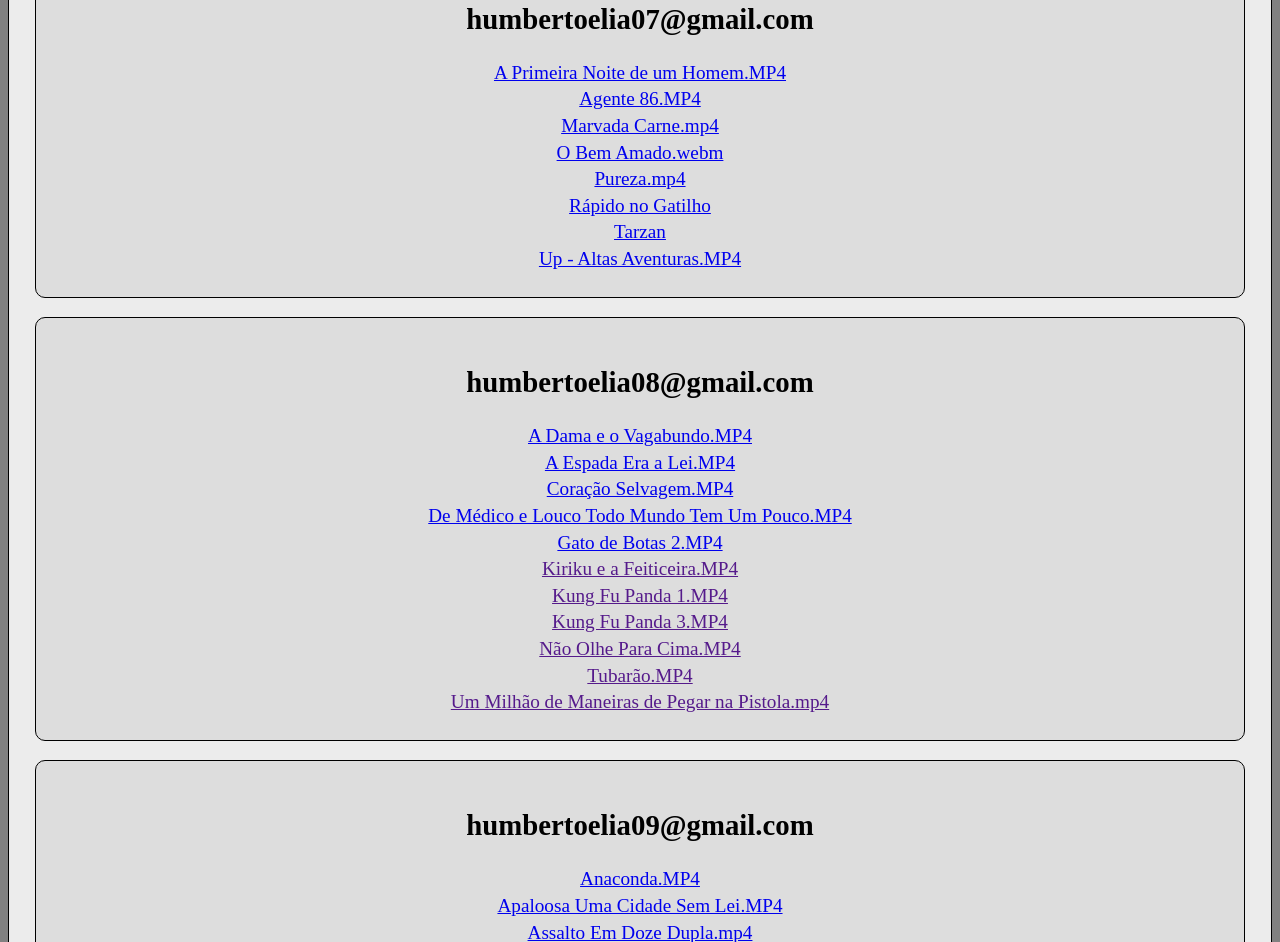
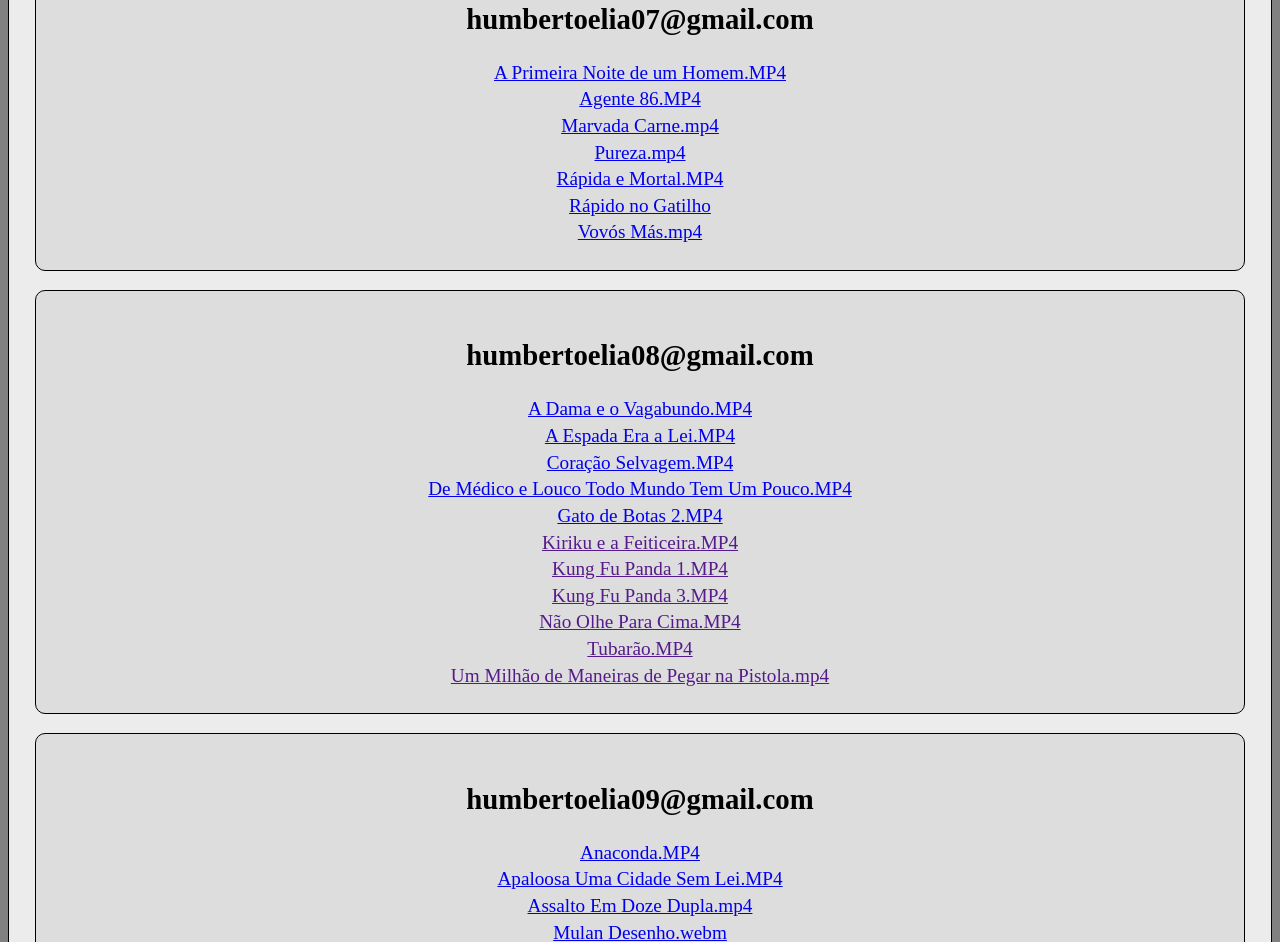
Before and after one commit to HumbertoEliaSoares01/filmes, a plain HTML site: page lista de filmes.html in a window 1280 px wide. Shown: the part 1923-2865 px from the top of the page. Drawn offline with Linux system fonts and the light colour scheme.

Commit message:
Update lista de filmes.html

```diff
--- a/lista de filmes.html
+++ b/lista de filmes.html
@@ -384,20 +384,20 @@
         </li><!-- Marvada Carne.mp4 -->
         <li>
             <a
-                href="https://drive.google.com/file/d/18m3BsiWo0joPpxjSfz8X5Rn9jHwddVGO/view?usp=sharing"
-                target="_blank"
-                title="Google Drive humbertoelia07@gmail.com">
-                O Bem Amado.webm
-            </a>
-        <li>
-            <a
                 href="https://drive.google.com/file/d/1725AxOrNJ1rwKIPYpK31WGzARwm6doeK/view?usp=drive_link"
                 target="_blank"
                 title="Google Drive humbertoelia07@gmail.com">
                 Pureza.mp4
             </a>
         </li><!-- Pureza.mp4 -->
-        </li><!-- O Bem Amado.webm -->
+        <li>
+            <a
+                href="https://drive.google.com/file/d/1yTU5V1JwQKyiS2qDl6hZGyvlHizKqHpP/view?usp=sharing"
+                target="_blank"
+                title="Google Drive humbertoelia07@gmail.com">
+                Rápida e Mortal.MP4
+            </a>
+        </li><!-- Rápida e Mortal.MP4 -->
         <li>
             <a
                 href="https://drive.google.com/file/d/1mktVnFJf-G-6ZHrKB89tz50CUO7lpDZs/view?usp=sharing"
@@ -409,20 +409,12 @@
         </li><!-- Rápido no Gatilho -->
         <li>
             <a
-                href="https://drive.google.com/file/d/1wJNkuvZUyHzcKlbLn0aoX_AE5qkcskpo/view?usp=sharing"
+                href="https://drive.google.com/file/d/1LHjUFEuP4sJWy98Zpcw9H_wd4YAlfCaK/view?usp=sharing"
                 target="_blank"
                 title="Google Drive humbertoelia07@gmail.com">
-                Tarzan
+                Vovós Más.mp4
             </a>
-        </li><!-- Up - Altas Aventuras.MP4 -->
-        <li>
-            <a
-                href="https://drive.google.com/file/d/1wJNkuvZUyHzcKlbLn0aoX_AE5qkcskpo/view?usp=sharing"
-                target="_blank"
-                title="Google Drive humbertoelia07@gmail.com">
-                Up - Altas Aventuras.MP4
-            </a>
-        </li><!-- Up - Altas Aventuras.MP4 -->
+        </li><!-- Vovós Más.mp4 -->
 
     </ul><!-- humbertoelia07@gmail.com -->
 
```
